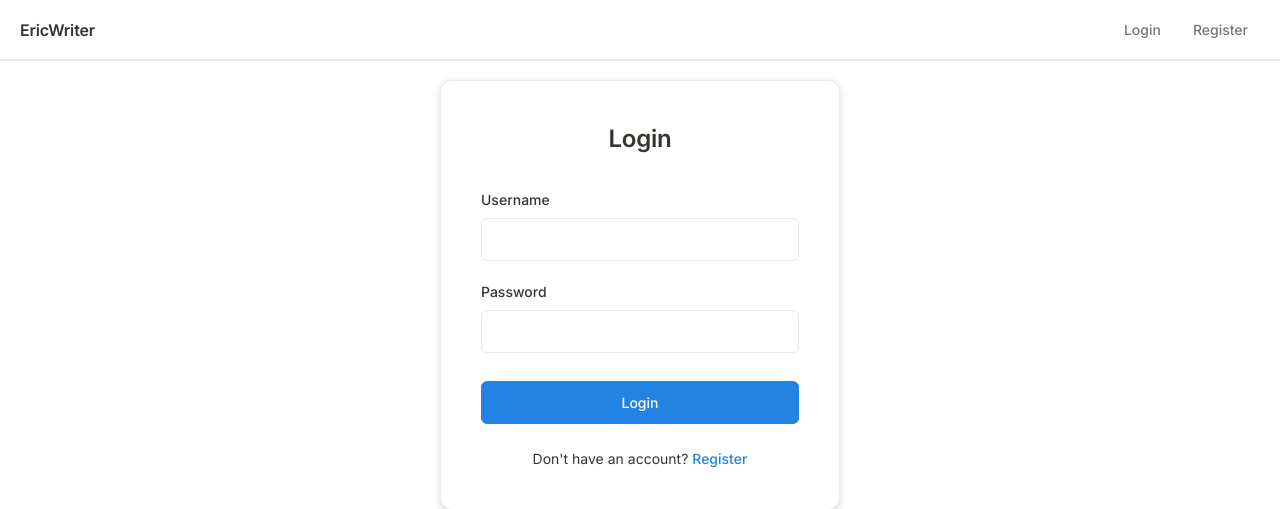
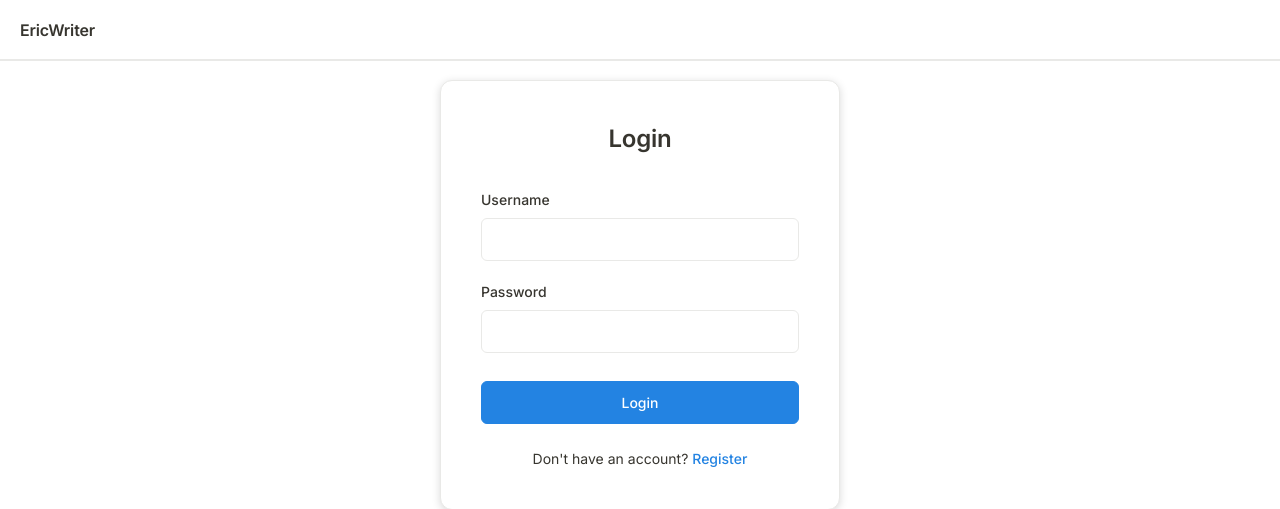
Before and after one commit to emenzie/ericwriter, a Flask app: page /login in a window 1280 px wide. Shown: the top 509 px of the page. Run offline with Flask 3, Linux system fonts and the light colour scheme; some libraries are stand-ins or nearby versions.

Commit message:
removed login and register from NAV

```diff
--- a/templates/base.html
+++ b/templates/base.html
@@ -24,8 +24,7 @@
                         </div>
                     </div>
                 {% else %}
-                    <a href="/login" class="nav-btn">Login</a>
-                    <a href="/register" class="nav-btn">Register</a>
+
                 {% endif %}
             </div>
         </div>
```
